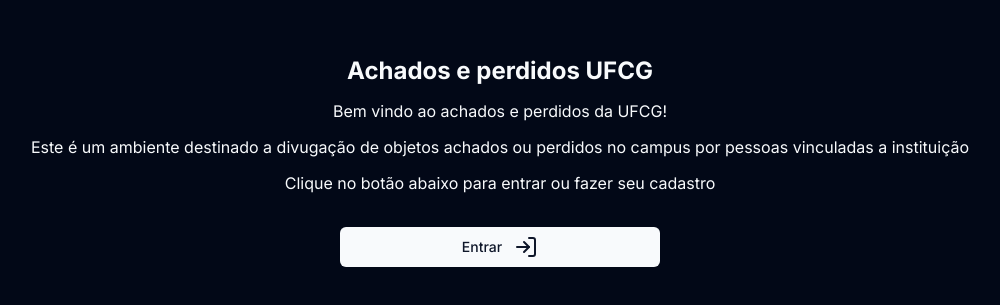
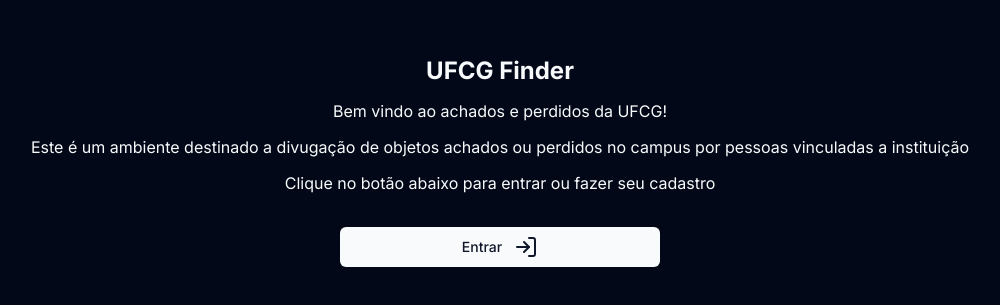
Before and after one commit to Bruno-Fernando/achados-perdidos, a Next.js app: page / in a window 1280 px wide. Shown: the part 239-544 px from the top of the page, without its empty margins (140-1140 px from the left). Built offline with nearby package versions, Linux system fonts and the light colour scheme.

Commit message:
Update app name

```diff
--- a/src/app/(protected)/_components/MobileDrawer.tsx
+++ b/src/app/(protected)/_components/MobileDrawer.tsx
@@ -32,7 +32,7 @@
       </SheetTrigger>
       <SheetContent side="left">
         <SheetHeader>
-          <SheetTitle>Achados e Perdidos</SheetTitle>
+          <SheetTitle>UFCG Finder</SheetTitle>
 
           <SheetDescription>
             <SheetClose asChild>
--- a/src/app/(protected)/home/_components/FilterPostForm.tsx
+++ b/src/app/(protected)/home/_components/FilterPostForm.tsx
@@ -121,7 +121,6 @@
                     disabled={(date) =>
                       date > new Date() || date < new Date("2023-01-01")
                     }
-                    initialFocus
                   />
                 </PopoverContent>
               </Popover>
--- a/src/app/layout.tsx
+++ b/src/app/layout.tsx
@@ -7,7 +7,7 @@
 const inter = Inter({ subsets: ["latin"] });
 
 export const metadata: Metadata = {
-  title: "Achados e perdidos UFCG",
+  title: "UFCG Finder",
   description:
     "Aplição destinada a auxiliar o controle de itens achados e perdidos nas dependências da universidade",
 };
--- a/src/app/page.tsx
+++ b/src/app/page.tsx
@@ -6,7 +6,7 @@
 export default function Home() {
   return (
     <main className="flex min-h-screen flex-col items-center justify-center gap-3 p-7 text-center md:p-24">
-      <h1 className="text-2xl font-bold">Achados e perdidos UFCG</h1>
+      <h1 className="text-2xl font-bold">UFCG Finder</h1>
       <p>Bem vindo ao achados e perdidos da UFCG!</p>
       <p>
         Este é um ambiente destinado a divugação de objetos achados ou perdidos
--- a/src/components/ExtFormContainer.tsx
+++ b/src/components/ExtFormContainer.tsx
@@ -6,9 +6,7 @@
       <div className="rounded border border-slate-300 p-5">
         <div className="mb-8 flex items-center border-b border-white pb-3">
           <Image src="/logo.svg" alt="Logo" width={80} height={80} />
-          <h2 className="mr-3 text-center text-2xl text-white">
-            Achados e perdidos UFCG
-          </h2>
+          <h2 className="mr-3 text-center text-2xl text-white">UFCG Finder</h2>
         </div>
 
         {children}
```
